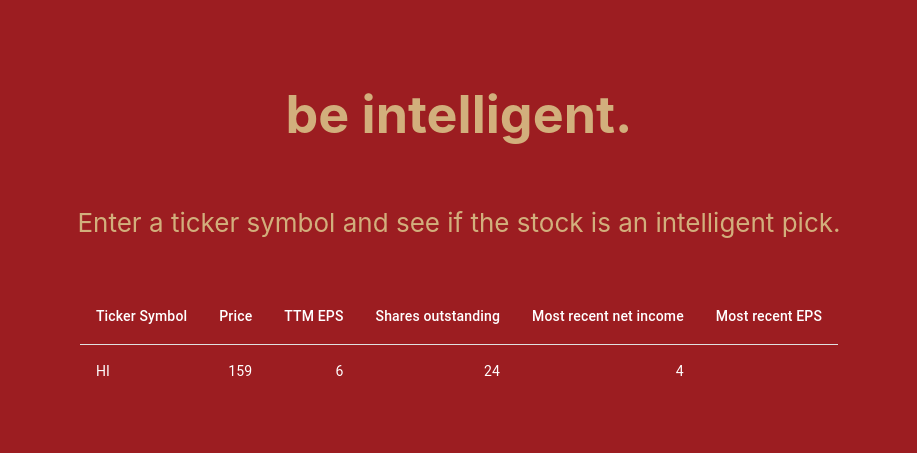
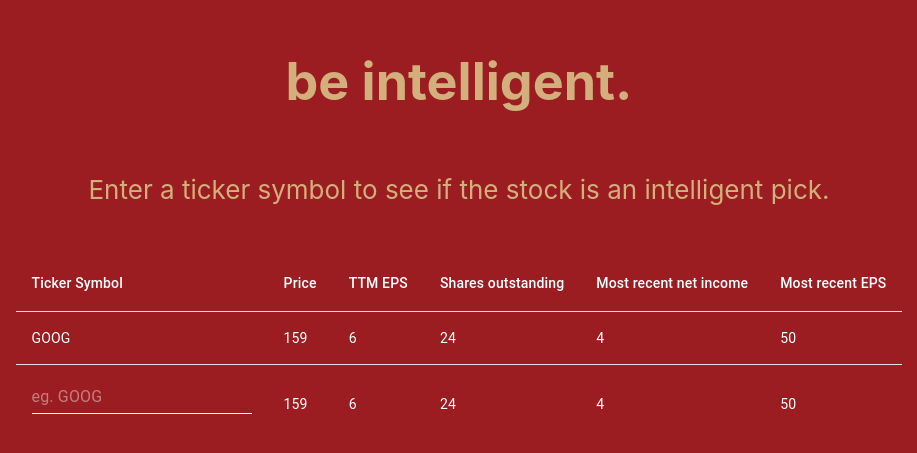
Before and after one commit to gayounglee57/intelligent-investor-screener, a React (Create React App) app: page / in a window 1280 px wide. Shown: the part 165-618 px from the top of the page, without its empty margins (181-1098 px from the left). Built offline with nearby package versions, Linux system fonts and the light colour scheme; no server answers.

Commit message:
Add and style input field

```diff
--- a/src/App.css
+++ b/src/App.css
@@ -12,7 +12,13 @@
   color: #d2af7c;
 }
 
-.MuiTableCell-root {
+.MuiTableCell-root, .MuiFormLabel-root {
+  color: white;
+  vertical-align: bottom;
+}
+
+.MuiInputBase-input, .MuiInput-input {
+  border-bottom: 1px solid white;
   color: white;
 }
 
@@ -20,3 +26,11 @@
   width: auto;
   margin: 24px;
 }
+
+.MuiTableCell-root {
+  text-align: left;
+}
+
+.MuiInputBase-root::before, .MuiInputBase-root::after {
+  display: none;
+}
--- a/src/components/HeaderText.tsx
+++ b/src/components/HeaderText.tsx
@@ -1,8 +1,10 @@
 export const HeaderText = () => (
     <>
-        <h1>be intelligent.</h1>
+        <h1>
+            be intelligent.
+        </h1>
         <p>
-        Enter a ticker symbol and see if the stock is an intelligent pick.
+            Enter a ticker symbol to see if the stock is an intelligent pick.
         </p>
     </>
 );
--- a/src/components/IntelligentTableBody.tsx
+++ b/src/components/IntelligentTableBody.tsx
@@ -3,6 +3,7 @@ import axios from "axios";
 import TableCell from '@mui/material/TableCell';
 import TableBody from '@mui/material/TableBody';
 import TableRow from '@mui/material/TableRow';
+import Input from '@mui/material/Input';
 
 // config - hide api key with Node BE
 const url = 'https://yh-finance.p.rapidapi.com/stock/v3/get-statistics';
@@ -49,40 +50,41 @@ function createRows({price, defaultKeyStatistics}) {
 export const IntelligentTableBody = () => {
     const [data, setData] = React.useState(null);
     const [rows, setRows] = React.useState([
-        createData('HI', 159, 6.0, 24, 4.0),
+        createData('GOOG', 159, 6.0, 24, 4.0, 50),
+        createData('HI', 159, 6.0, 24, 4.0, 50),
     ]);
 
     React.useEffect(() => {
-        const fetchData = async () => {
-            await axios
-                .get(url, options)
-                .then((response) => {
-                    setData(response.data);
-                    console.log("done", data);
-                    const dynamicRows = createRows(response.data);
-                    setRows(dynamicRows);
-                }
-            );
-        };
+        // const fetchData = async () => {
+        //     await axios
+        //         .get(url, options)
+        //         .then((response) => {
+        //             setData(response.data);
+        //             console.log("done", data);
+        //             const dynamicRows = createRows(response.data);
+        //             setRows(dynamicRows);
+        //         }
+        //     );
+        // };
 
-        try {
-            // write tests
-            fetchData();
-        }
-        catch(e) {
-            console.error(e);
-        }
+        // try {
+        //     // write tests
+        //     fetchData();
+        // }
+        // catch(e) {
+        //     console.error(e);
+        // }
     }, [data]);
 
     return (
         <TableBody>
-            {rows.map((row) => (
+            {rows.map((row, index) => (
             <TableRow
                 key={row.tickerSymbol}
                 sx={{ '&:last-child td, &:last-child th': { border: 0 } }}
             >
                 <TableCell component="th" scope="row">
-                {row.tickerSymbol}
+                    {index === rows.length - 1 ? <Input placeholder="eg. GOOG" /> : row.tickerSymbol}
                 </TableCell>
                 <TableCell align="right">{row.price}</TableCell>
                 <TableCell align="right">{row.epsTtm}</TableCell>
```
